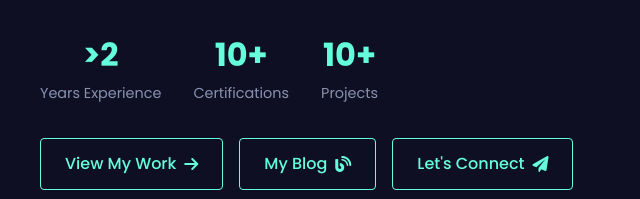
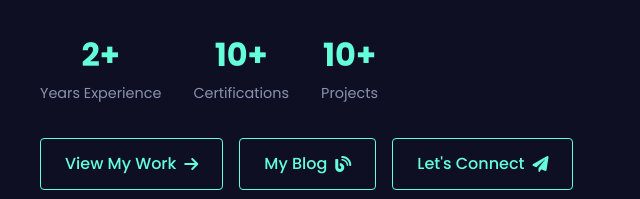
Before and after one commit to SaiKiran20011060/Sai-Kiran-s-Portfolio, a plain HTML site: page index.html in a window 1280 px wide. Shown: the part 489-688 px from the top of the page, 0-640 px from the left. Drawn offline with Linux system fonts and the light colour scheme.

Commit message:
Update index.html

```diff
--- a/index.html
+++ b/index.html
@@ -53,7 +53,7 @@
                 </p>
                 <div class="hero-stats">
                     <div class="stat">
-                        <span class="stat-number">>2</span>
+                        <span class="stat-number">2+</span>
                         <span class="stat-label">Years Experience</span>
                     </div>
                     <div class="stat">
```
